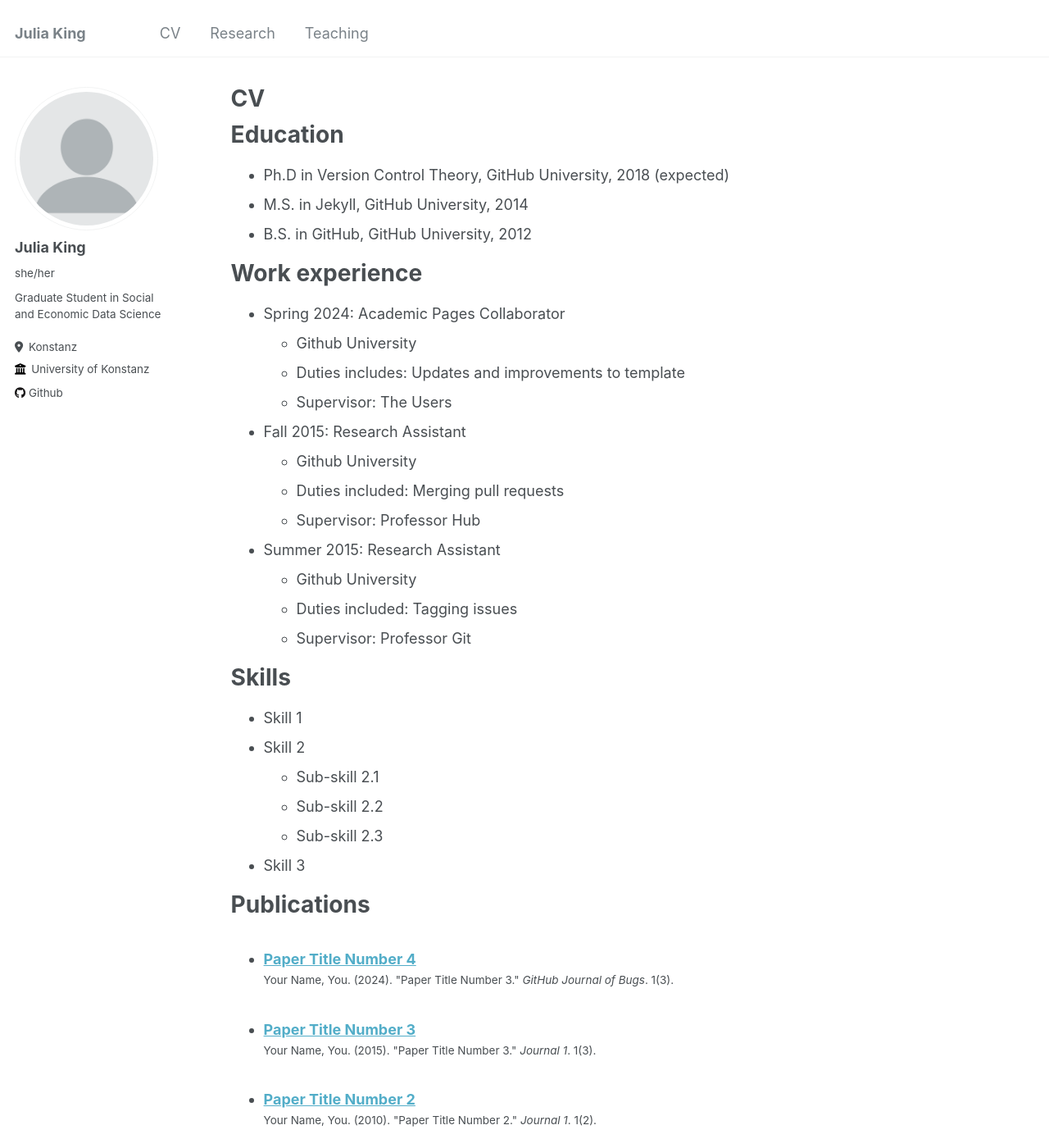
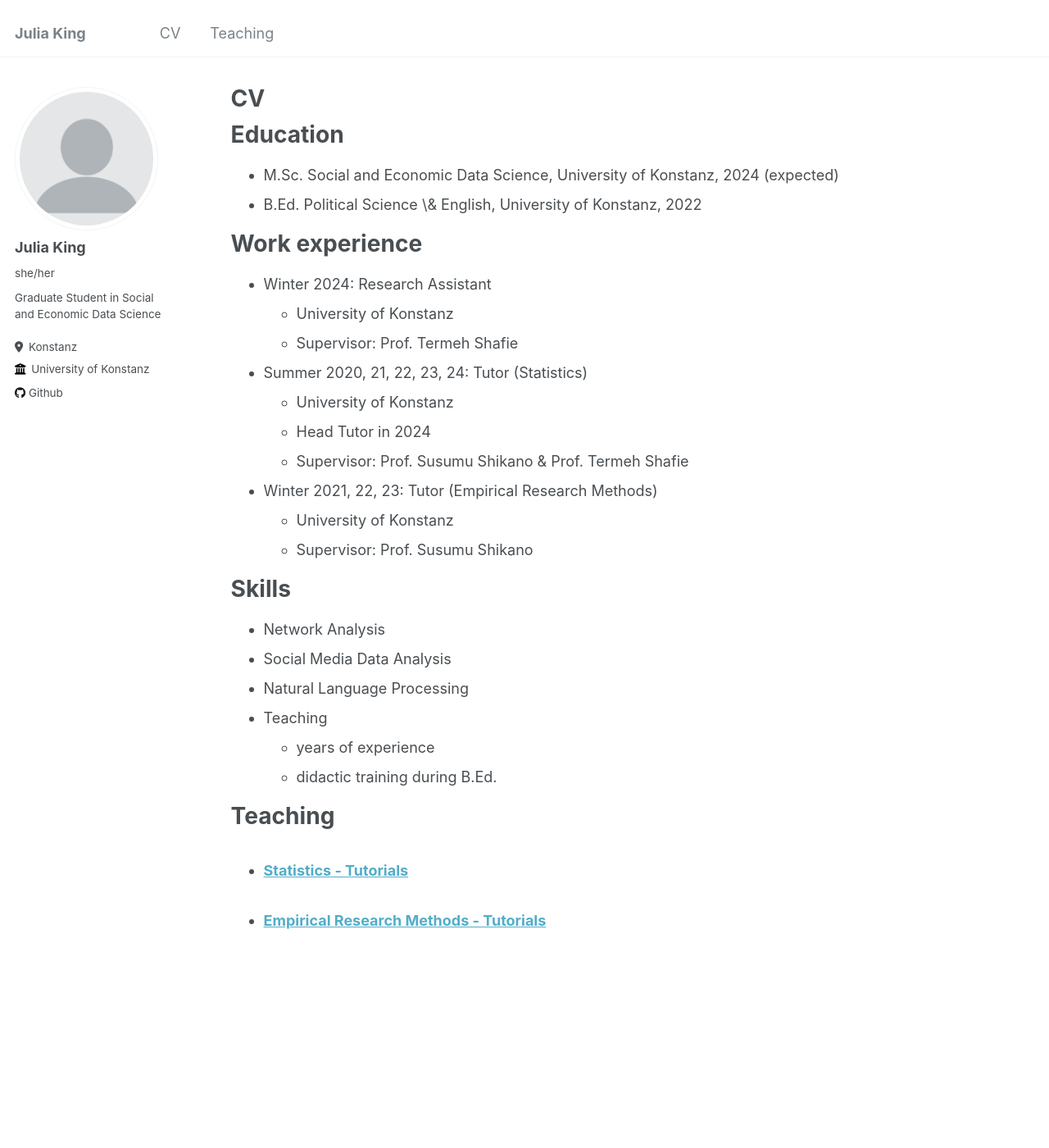
Before and after one commit to julia-king-edu/julia-king-edu.github.io, a Jekyll site: the page built from _pages/cv.md, in a window 1280 px wide and 1400 px high. Shown: the whole window at 82% size. Built offline with Jekyll 4.4.1, drawn with Linux system fonts in a browser that asks for light colours; some of the changed text lies outside the part shown.

Commit message:
removed template content

```diff
--- a/_data/navigation.yml
+++ b/_data/navigation.yml
@@ -3,8 +3,8 @@ main:
   - title: "CV"
     url: /cv/
 
-  - title: "Research"
-    url: /publications/
+  # - title: "Publications"
+  #   url: /publications/
 
   # - title: "Talks"
   #   url: /talks/
--- a/_pages/cv.md
+++ b/_pages/cv.md
@@ -11,37 +11,34 @@ redirect_from:
 
 Education
 ======
-* Ph.D in Version Control Theory, GitHub University, 2018 (expected)
-* M.S. in Jekyll, GitHub University, 2014
-* B.S. in GitHub, GitHub University, 2012
+* M.Sc. Social and Economic Data Science, University of Konstanz, 2024 (expected)
+* B.Ed. Political Science \& English, University of Konstanz, 2022
 
 Work experience
 ======
-* Spring 2024: Academic Pages Collaborator
-  * Github University
-  * Duties includes: Updates and improvements to template
-  * Supervisor: The Users
+* Winter 2024: Research Assistant
+  * University of Konstanz
+  * Supervisor: Prof. Termeh Shafie
 
-* Fall 2015: Research Assistant
-  * Github University
-  * Duties included: Merging pull requests
-  * Supervisor: Professor Hub
+* Summer 2020, 21, 22, 23, 24: Tutor (Statistics)
+  * University of Konstanz
+  * Head Tutor in 2024
+  * Supervisor: Prof. Susumu Shikano & Prof. Termeh Shafie
 
-* Summer 2015: Research Assistant
-  * Github University
-  * Duties included: Tagging issues
-  * Supervisor: Professor Git
+* Winter 2021, 22, 23: Tutor (Empirical Research Methods)
+  * University of Konstanz
+  * Supervisor: Prof. Susumu Shikano
 
 Skills
 ======
-* Skill 1
-* Skill 2
-  * Sub-skill 2.1
-  * Sub-skill 2.2
-  * Sub-skill 2.3
-* Skill 3
+* Network Analysis
+* Social Media Data Analysis
+* Natural Language Processing
+* Teaching
+  * years of experience
+  * didactic training during B.Ed.
 
-Publications
+<!-- Publications
 ======
   <ul>{% for post in site.publications reversed %}
     {% include archive-single-cv.html %}
@@ -51,14 +48,10 @@ Talks
 ======
   <ul>{% for post in site.talks reversed %}
     {% include archive-single-talk-cv.html  %}
-  {% endfor %}</ul>
+  {% endfor %}</ul> -->
 
 Teaching
 ======
   <ul>{% for post in site.teaching reversed %}
     {% include archive-single-cv.html %}
   {% endfor %}</ul>
-
-Service and leadership
-======
-* Currently signed in to 43 different slack teams
```
Also changed, not shown: _talks-template/2012-03-01-talk-1.md (renamed from _talks/2012-03-01-talk-1.md), _talks-template/2013-03-01-tutorial-1.md (renamed from _talks/2013-03-01-tutorial-1.md), _talks-template/2014-02-01-talk-2.md (renamed from _talks/2014-02-01-talk-2.md), _talks-template/2014-03-01-talk-3.md (renamed from _talks/2014-03-01-talk-3.md).
